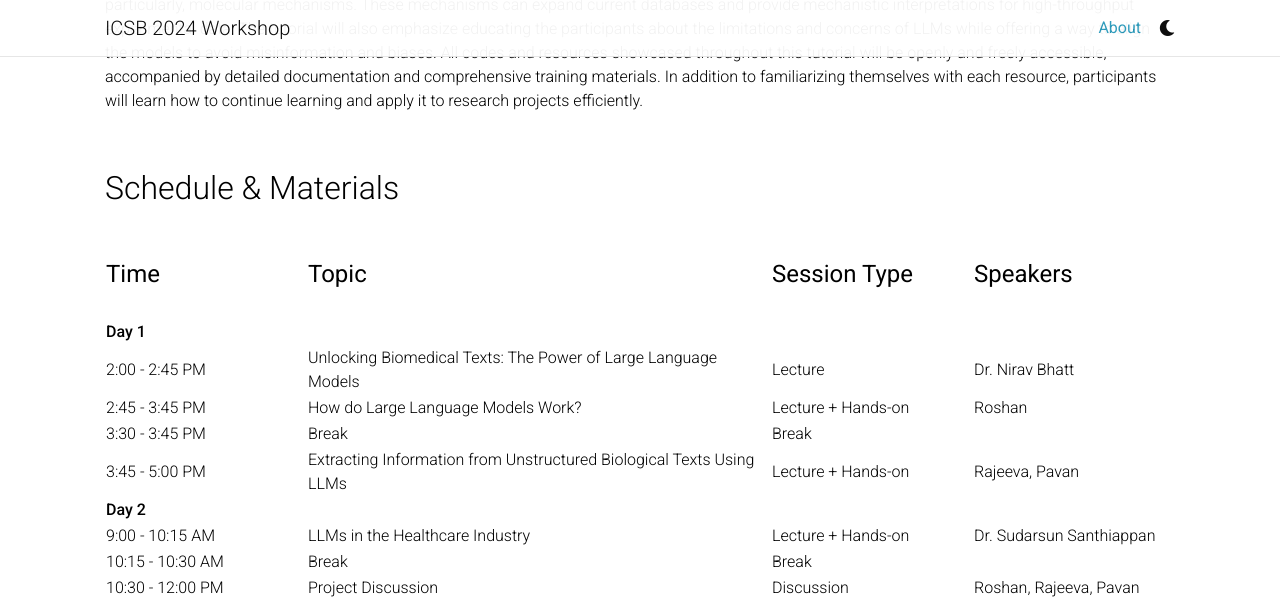
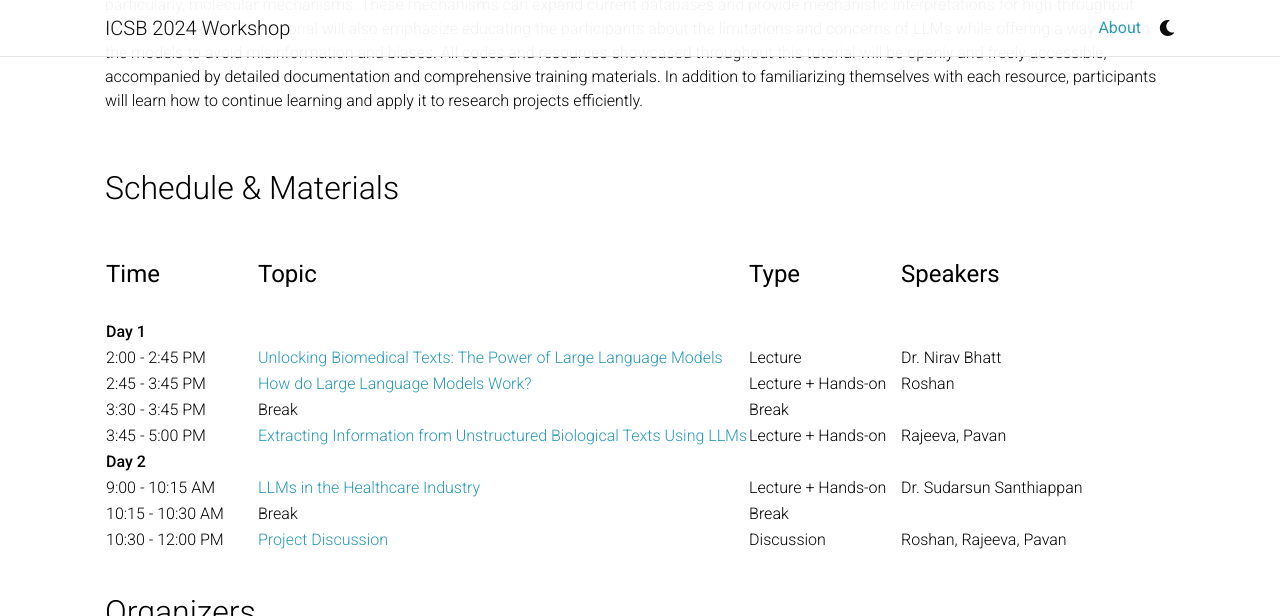
Before and after one commit to bisect-group/icsb2024, a Jekyll site: the page built from _pages/about.md, in a window 1280 px wide and 900 px high, scrolled down 807 px, cut to the strip 0-616 px from the top of the window. Built offline with Jekyll 4.4.1, drawn with Linux system fonts in a browser that asks for light colours; comment, search, counter and statistics services are not loaded; a style sheet for code colours, icons or effects is not loaded.

```diff
--- a/_pages/about.md
+++ b/_pages/about.md
@@ -32,18 +32,18 @@ The emergence of large language models (LLMs) has significantly improved our abi
 
 &nbsp;
 
-| <font size=5> Time </font>   | <font size=5> Topic </font>                                                     | <font size=5> Session Type </font>       | <font size=5> Speakers </font>                 |
-| ---------------------------- | ------------------------------------------------------------------------------- | -------------------------------- | --------------------------------------------- |
-| <img width=200/>             | <img width=200/>                                                                | <img width=200/>                  | <img width=200/>                              |
-| **Day 1**                    |                                                                                 |                                  |                                               |
-| 2:00 - 2:45 PM               | Unlocking Biomedical Texts: The Power of Large Language Models                  | Lecture                          | Dr. Nirav Bhatt                              |
-| 2:45 - 3:45 PM               | How do Large Language Models Work?                                              | Lecture + Hands-on               | Roshan                                       |
-| 3:30 - 3:45 PM               | Break                                                                           | Break                            |                                               |
-| 3:45 - 5:00 PM               | Extracting Information from Unstructured Biological Texts Using LLMs            | Lecture + Hands-on               | Rajeeva, Pavan                               |
-| **Day 2**                    |                                                                                 |                                  |                                               |
-| 9:00 - 10:15 AM              | LLMs in the Healthcare Industry                                                 | Lecture + Hands-on               | Dr. Sudarsun Santhiappan                     |
-| 10:15 - 10:30 AM             | Break                                                                           | Break                            |                                               |
-| 10:30 - 12:00 PM             | Project Discussion                                                              | Discussion                       | Roshan, Rajeeva, Pavan                       |
+| <font size=5> Time </font> | <font size=5> Topic </font>                                                                                                    | <font size=5> Type </font>       | <font size=5> Speakers </font>                 |
+| -------------------------- | ------------------------------------------------------------------------------------------------------------------------------ | -------------------------------- | --------------------------------------------- |
+| <img width=150/>           | <img width=250/>                                                                                                               | <img width=150/>                  | <img width=200/>                              |
+| **Day 1**                  |                                                                                                                                |                                  |                                               |
+| 2:00 - 2:45 PM             | [Unlocking Biomedical Texts: The Power of Large Language Models](https://drive.google.com/drive/folders/1JAYETvkVwiCXNTz0xhs2rpw01yT3Fep1?usp=sharing) | Lecture                          | Dr. Nirav Bhatt                              |
+| 2:45 - 3:45 PM             | [How do Large Language Models Work?](https://drive.google.com/drive/folders/1JH7W-ry6nEzOwKsSk-SAVZZ5Wz6U8s0G?usp=sharing)       | Lecture + Hands-on               | Roshan                                       |
+| 3:30 - 3:45 PM             | Break                                                                                                                          | Break                            |                                               |
+| 3:45 - 5:00 PM             | [Extracting Information from Unstructured Biological Texts Using LLMs](https://drive.google.com/drive/folders/1JHhn45O2G647Q33GW1gpFc5p2HlAxwfE?usp=sharing) | Lecture + Hands-on               | Rajeeva, Pavan                               |
+| **Day 2**                  |                                                                                                                                |                                  |                                               |
+| 9:00 - 10:15 AM            | [LLMs in the Healthcare Industry](https://drive.google.com/drive/folders/1JMZfNw7d0DPRsvx_CaS7--34aeH1RLN7?usp=sharing)          | Lecture + Hands-on               | Dr. Sudarsun Santhiappan                     |
+| 10:15 - 10:30 AM           | Break                                                                                                                          | Break                            |                                               |
+| 10:30 - 12:00 PM           | [Project Discussion](https://drive.google.com/drive/folders/1JPu2rIlkiaX1HAeF-xWxSA4nt6XsZ--4?usp=sharing)                      | Discussion                       | Roshan, Rajeeva, Pavan                       |
 
 &nbsp;
 
```
